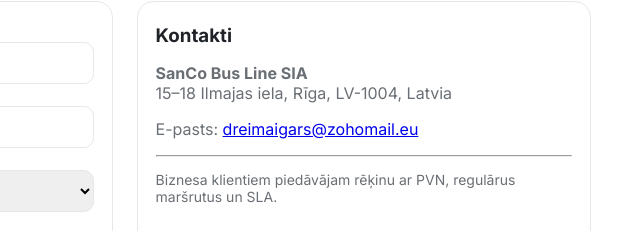
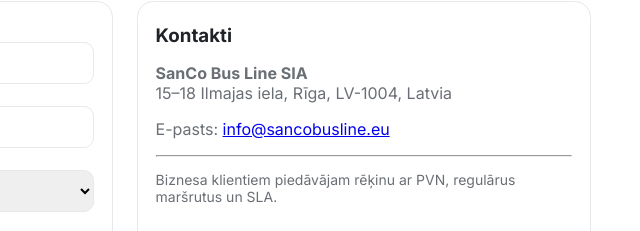
Before and after one commit to DreimAigars/DreimanAigars, a plain HTML site: page index.html in a window 1280 px wide. Shown: the part 3665-3896 px from the top of the page, 629-1269 px from the left. Drawn offline with Linux system fonts and the light colour scheme.

Commit message:
Update index.html

```diff
--- a/index.html
+++ b/index.html
@@ -328,7 +328,7 @@ ko    a{color:var(--brand);text-decoration:none}
         <div class="card">
           <h3>Kontakti</h3>
           <p><strong>SanCo Bus Line SIA</strong><br>15–18 Ilmajas iela, Rīga, LV-1004, Latvia</p>
-          <p>E-pasts: <a href="mailto:dreimaigars@zohomail.eu">dreimaigars@zohomail.eu</a></p>
+          <p>E-pasts: <a href="mailto:info@sancobusline.eu">info@sancobusline.eu</a></p>
           <hr>
           <p class="small">Biznesa klientiem piedāvājam rēķinu ar PVN, regulārus maršrutus un SLA.</p>
         </div>
```
